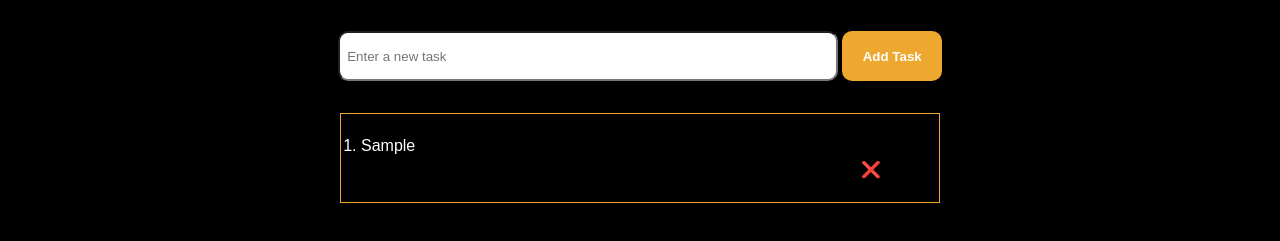
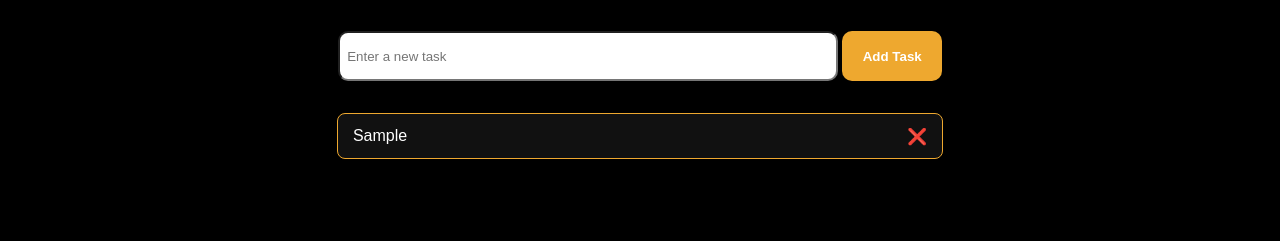
Before and after one commit to basarathyasin/Todo-app, a plain HTML site: page index.html in a window 1280 px wide. Both pictures are taken after typing "Sample" into the empty fields and a click on the button "Add Task". Shown: the part 115-356 px from the top of the page. Drawn offline with Linux system fonts and the light colour scheme.

Commit message:
Design Update , CSS

```diff
--- a/styles.css
+++ b/styles.css
@@ -71,33 +71,33 @@ h3{
     font-style: normal  ;
 }
 
-#task-list{
-    padding: 20px;
-    list-style-type: style;;
-    width: 600px;
+#task-list {
     display: flex;
-    flex-direction: column;
-    gap: 1rem;
-    justify-content: flex-start;
-    border: 1px solid rgb(238, 168, 47);
+    flex-direction: column;     /* stack items vertically */
+    gap: 1rem;                  /* spacing between tasks */
+    border: none;               /* remove outer box */
+    padding: 0;
+    list-style-type: none;      /* remove bullets */
+}
 
-
-}
-l#task-list li {
+#task-list li {
     display: flex;
     justify-content: space-between;
     align-items: center;
+    border: 1px solid rgb(238, 168, 47);  /* border around each item */
     padding: 10px 15px;
-    border-bottom: 1px solid #eee;
     background-color: #111;
     border-radius: 8px;
+    width: 100%;                 /* take full available width */
+    word-wrap: break-word;       /* wrap long text */
 }
 
 #task-list li button {
-    background: none;                 /* remove default button styling */
+    background: none;
     border: none;
     cursor: pointer;
     color: red;
     font-weight: bold;
     font-size: 16px;
+    margin-left: 10px;
 }
```
